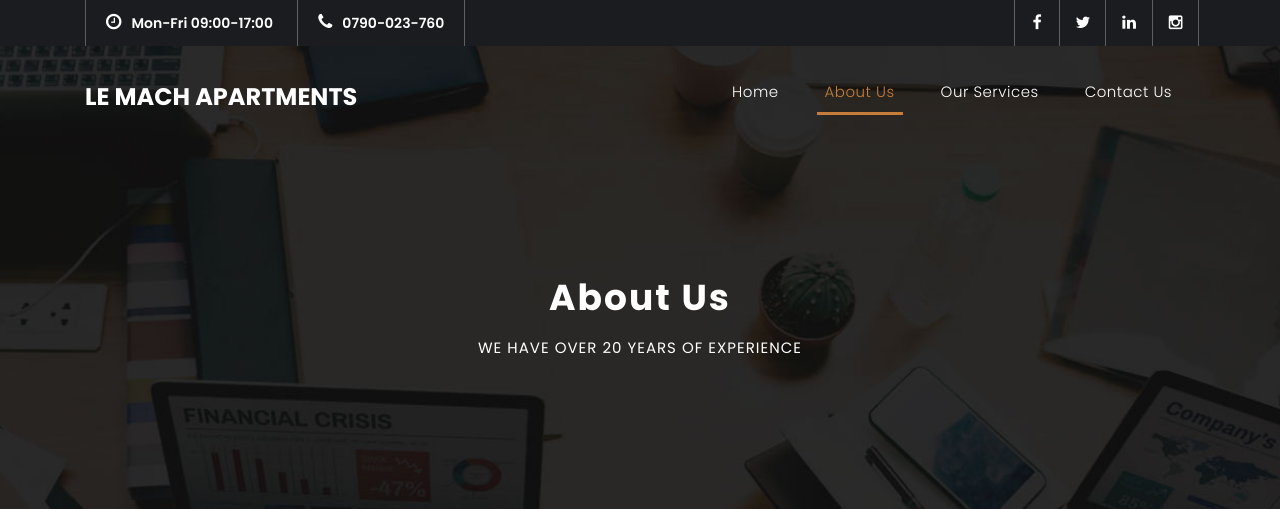
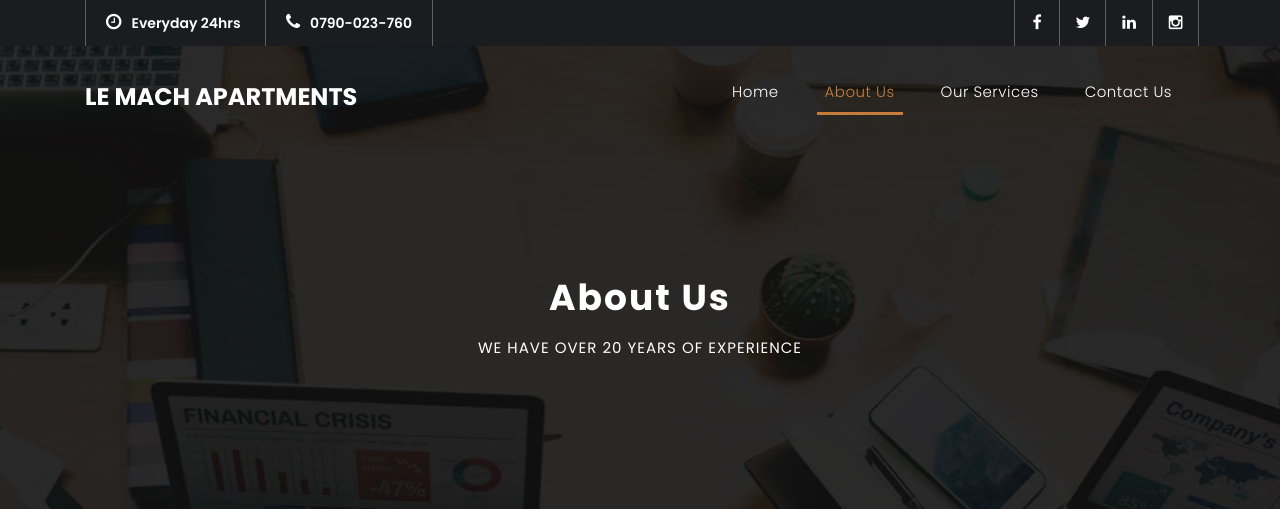
Before and after one commit to avosa/lemach, a Flask app: page /about in a window 1280 px wide. Shown: the top 509 px of the page. Run offline with Flask 2, Linux system fonts and the light colour scheme; grey boxes labelled with a size stand in for pictures from a placeholder-image service; parts of the project's set-up code (start-up, migrations or seed data) failed here and were passed over; some libraries are stand-ins or nearby versions.

Commit message:
silly fixes

```diff
--- a/app/general/templates/layout.html
+++ b/app/general/templates/layout.html
@@ -71,7 +71,7 @@ https://templatemo.com/tm-545-finance-business
           <div class="col-md-8 col-xs-12">
             <ul class="left-info">
               <li>
-                <a href="#"><i class="fa fa-clock-o"></i>Mon-Fri 09:00-17:00</a>
+                <a href="#"><i class="fa fa-clock-o"></i>Everyday 24hrs</a>
               </li>
               <li>
                 <a href="#"><i class="fa fa-phone"></i>0790-023-760</a>
@@ -106,7 +106,7 @@ https://templatemo.com/tm-545-finance-business
       <div class="container">
         <div class="row">
           <div class="col-md-3 footer-item">
-            <h4>Le Mach Apartments</h4>
+            <h6>Le Mach Apartments</h6>
             <p>
               Vivamus tellus mi. Nulla ne cursus elit,vulputate. Sed ne cursus
               augue hasellus lacinia sapien vitae.
```
